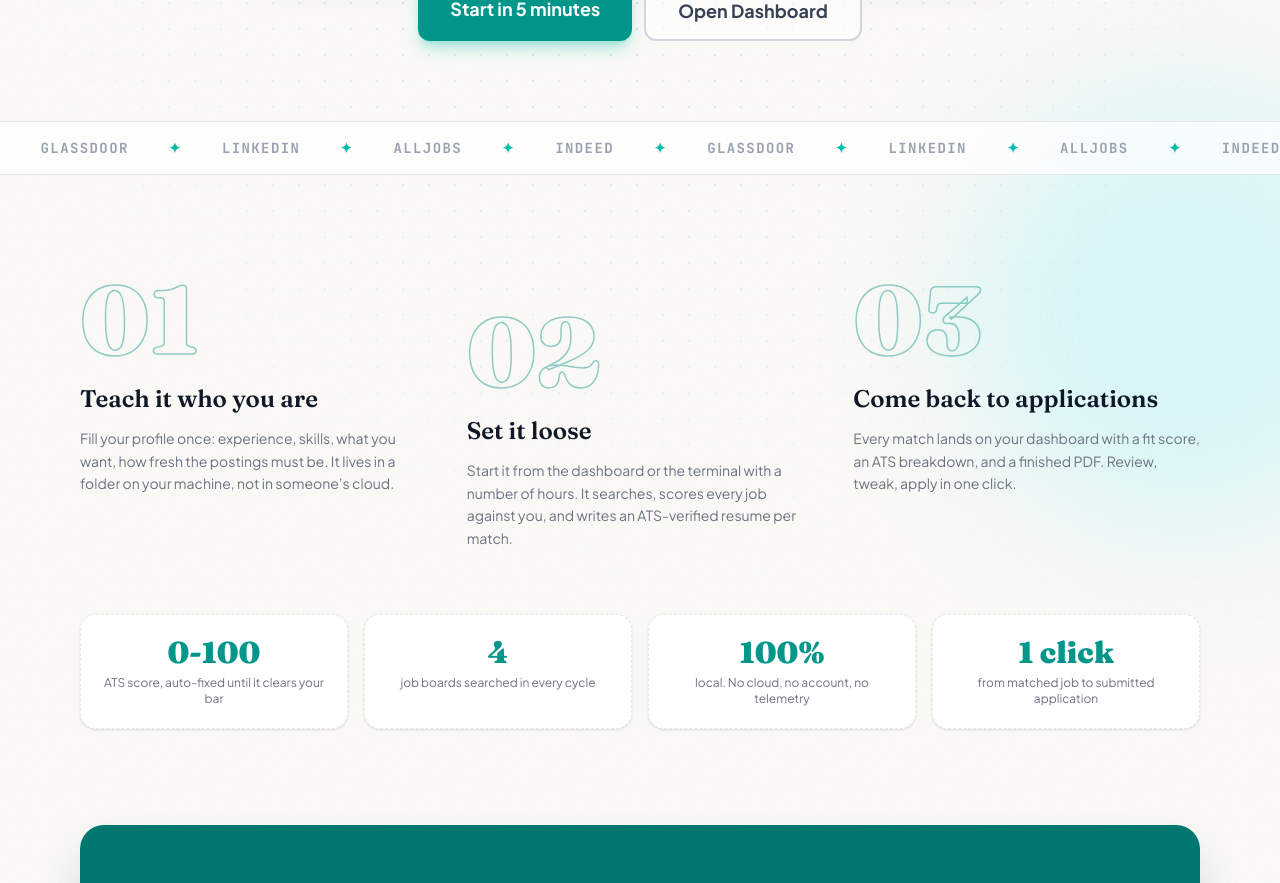
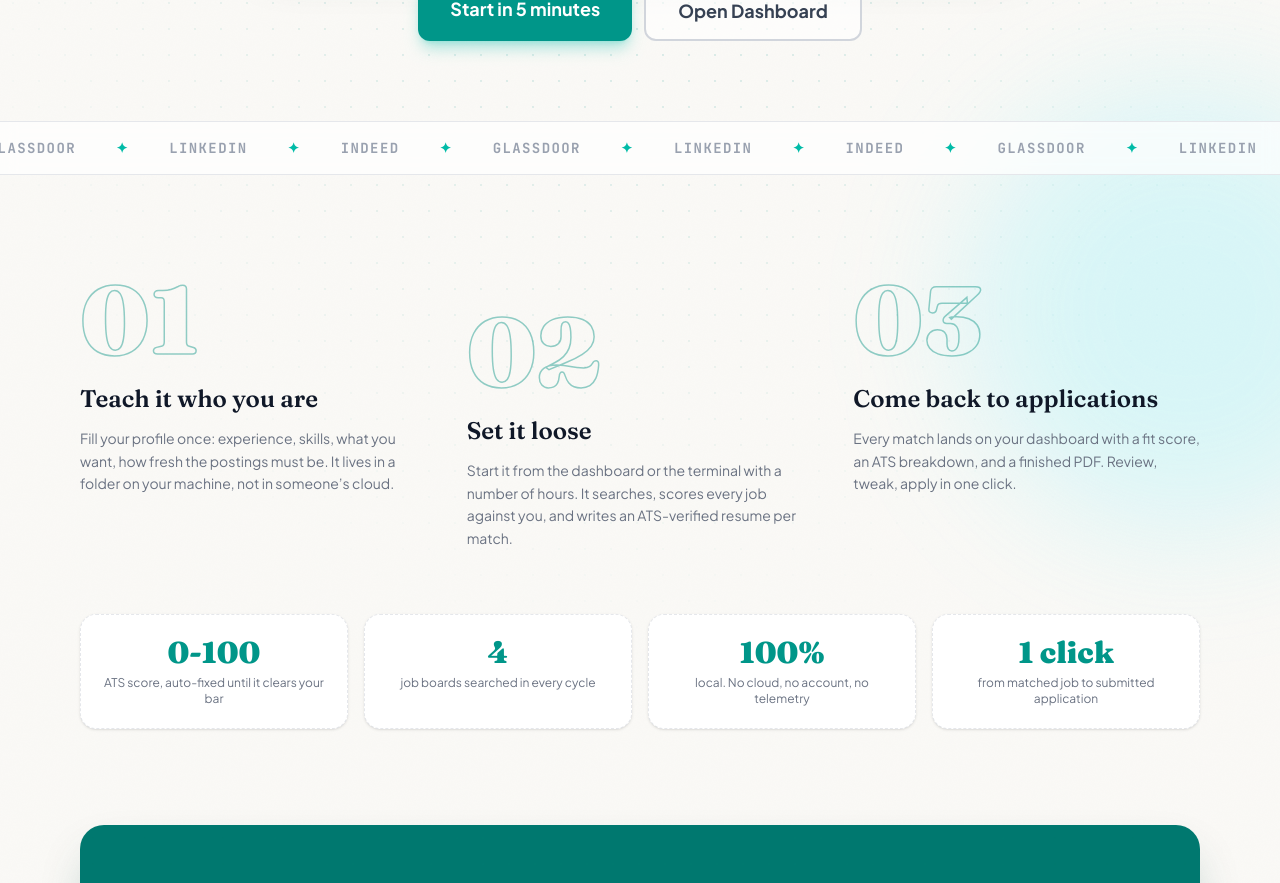
Before and after one commit to Naseem77/SmartResume, a Next.js app: page / in a window 1280 px wide. Shown: the part 951-1834 px from the top of the page. Built offline with nearby package versions, Linux system fonts and the light colour scheme.

Commit message:
chore: remove AllJobs from landing marquee and demo terminal

```diff
--- a/src/app/page.tsx
+++ b/src/app/page.tsx
@@ -5,7 +5,7 @@ import AgentDemo from '@/components/AgentDemo'
 const fraunces = Fraunces({ subsets: ['latin'], weight: ['400', '600', '900'], style: ['normal', 'italic'], variable: '--font-fraunces' })
 const jetbrains = JetBrains_Mono({ subsets: ['latin'], weight: ['400', '700'], variable: '--font-jb' })
 
-const BOARDS = ['LinkedIn', 'AllJobs', 'Indeed', 'Glassdoor']
+const BOARDS = ['LinkedIn', 'Indeed', 'Glassdoor']
 
 const STEPS = [
   {
--- a/src/components/AgentDemo.tsx
+++ b/src/components/AgentDemo.tsx
@@ -23,7 +23,7 @@ function buildScript(title: string): TermLine[] {
   return [
     { text: `$ npm run agent -- 3 --title "${t}"`, color: 'text-zinc-500' },
     { text: `agent started · 3h run · collect mode`, color: 'text-zinc-400' },
-    { text: `searching linkedin · alljobs: "${t}"`, color: 'text-cyan-300' },
+    { text: `searching linkedin: "${t}"`, color: 'text-cyan-300' },
     { text: `found ${found} jobs · ${fresh} new after dedupe`, color: 'text-zinc-300' },
     { text: `match: ${t} @ ${company} ......... ${fit}/100 ✓`, color: 'text-emerald-300' },
     { text: `match: ${t} @ ${company2} ......... ${Math.max(52, fit - 31)}/100 ✗ skipped`, color: 'text-zinc-500' },
```
